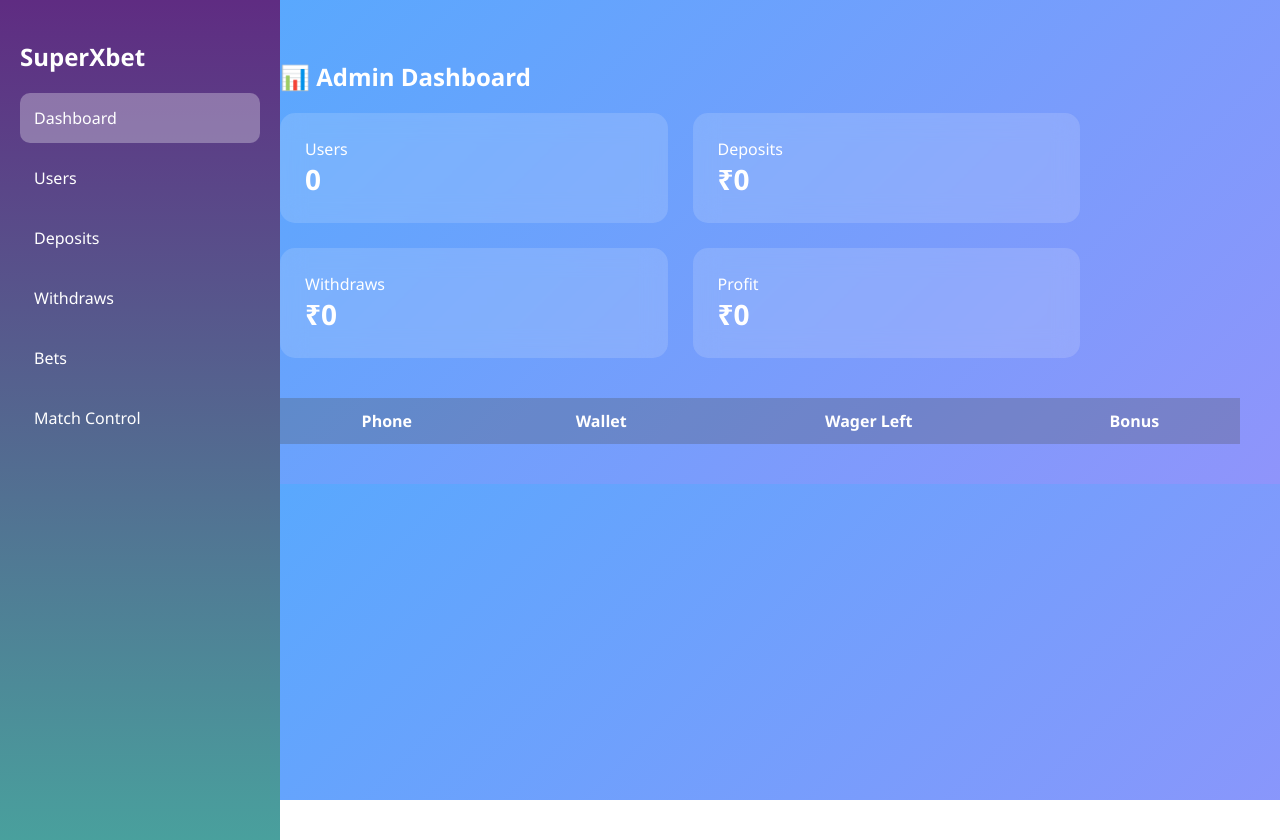
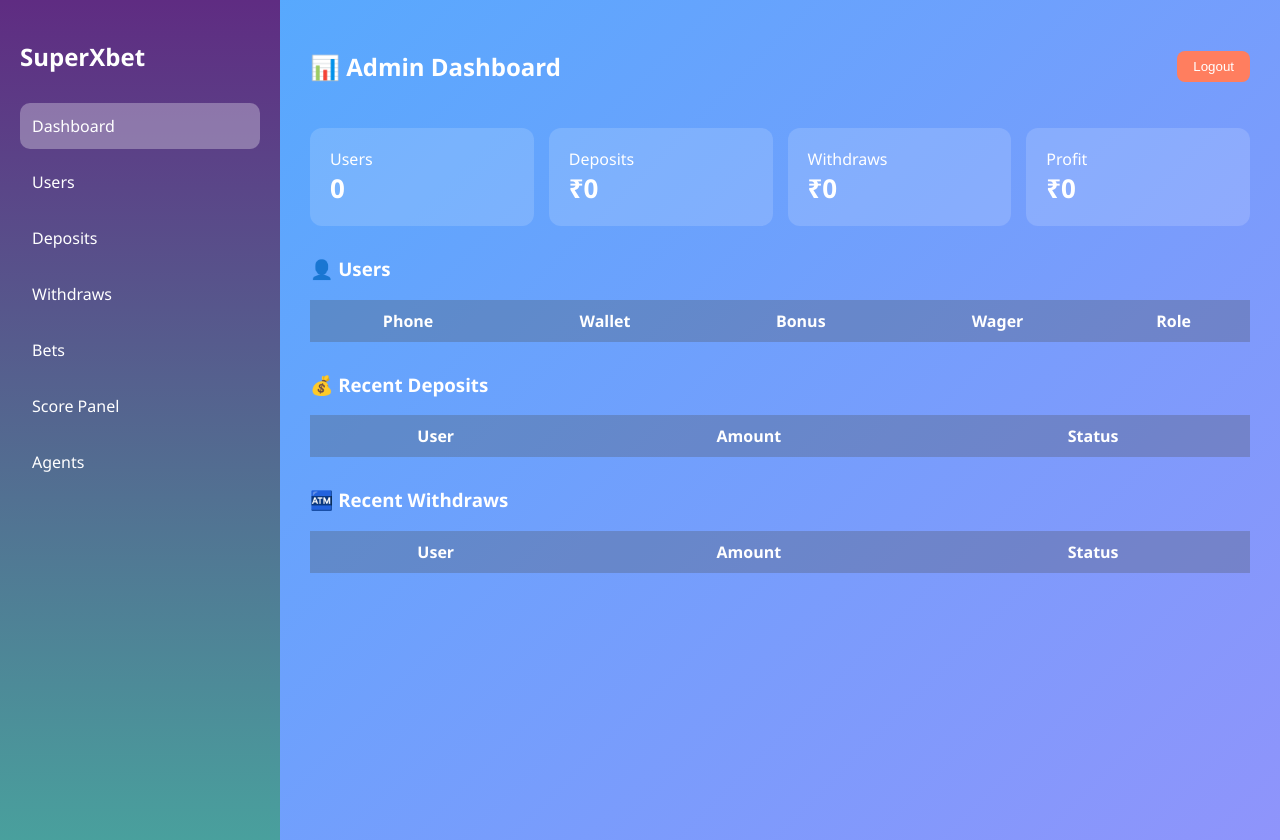
Before and after one commit to azasr4u/superxbet-backend, a website: page public/admin/dashboard.html in a window 1280 px wide. Before the commit the page ends 800 px from the top, so only its background shows below. Drawn offline with Linux system fonts and the light colour scheme; no server answers; sample sign-in values are in the browser's storage.

Commit message:
final pro dashboard

```diff
--- a/public/admin/dashboard.html
+++ b/public/admin/dashboard.html
@@ -19,65 +19,80 @@
   height:100vh;
   background: linear-gradient(180deg,#5f2c82,#49a09d);
   padding:20px;
-  position:fixed;
 }
+
+.sidebar h2 { margin-bottom:30px; }
 
 .menu a {
   display:block;
-  padding:14px;
+  padding:12px;
   margin-bottom:10px;
   color:white;
   text-decoration:none;
   border-radius:10px;
 }
 
-.active {
-  background:rgba(255,255,255,0.3);
-}
+.active { background:rgba(255,255,255,0.3); }
 
 /* MAIN */
 .main {
-  margin-left:240px;
-  width:100%;
-  padding:40px;
+  flex:1;
+  padding:30px;
 }
 
-/* GRID */
+/* TOPBAR */
+.topbar {
+  display:flex;
+  justify-content:space-between;
+  align-items:center;
+  margin-bottom:25px;
+}
+
+.logout {
+  padding:8px 16px;
+  border:none;
+  border-radius:8px;
+  background:#ff7e5f;
+  color:white;
+  cursor:pointer;
+}
+
+/* CARDS */
 .grid {
   display:grid;
-  grid-template-columns:repeat(2,1fr);
-  gap:25px;
-  max-width:800px;
+  grid-template-columns:repeat(4,1fr);
+  gap:15px;
+  margin-bottom:25px;
 }
 
-/* CARD */
 .card {
-  padding:25px;
-  border-radius:15px;
-  background: rgba(255,255,255,0.15);
-  backdrop-filter: blur(12px);
+  padding:20px;
+  border-radius:12px;
+  background:rgba(255,255,255,0.15);
 }
 
 .value {
-  font-size:28px;
+  font-size:26px;
   font-weight:bold;
 }
 
 /* TABLE */
 table {
   width:100%;
-  margin-top:40px;
   border-collapse:collapse;
   background:rgba(255,255,255,0.1);
 }
 
 th, td {
-  padding:12px;
+  padding:10px;
   text-align:center;
 }
 
-th {
-  background:rgba(0,0,0,0.2);
+th { background:rgba(0,0,0,0.2); }
+
+/* SECTION */
+.section {
+  margin-top:30px;
 }
 </style>
 </head>
@@ -92,92 +107,163 @@
     <a href="/admin/deposits.html">Deposits</a>
     <a href="/admin/withdraws.html">Withdraws</a>
     <a href="/admin/bets.html">Bets</a>
-    <a href="/admin/odds.html">Match Control</a>
+    <a href="/admin/score.html">Score Panel</a>
+    <a href="/admin/agents.html">Agents</a>
   </div>
 </div>
 
 <div class="main">
 
+<div class="topbar">
   <h2>📊 Admin Dashboard</h2>
+  <button class="logout" onclick="logout()">Logout</button>
+</div>
 
+<!-- 🔥 STATS -->
 <div class="grid">
   <div class="card">
-      <div>Users</div>
+    Users
     <div id="users" class="value">0</div>
   </div>
 
   <div class="card">
-      <div>Deposits</div>
+    Deposits
     <div id="dep" class="value">₹0</div>
   </div>
 
   <div class="card">
-      <div>Withdraws</div>
+    Withdraws
     <div id="with" class="value">₹0</div>
   </div>
 
   <div class="card">
-      <div>Profit</div>
+    Profit
     <div id="profit" class="value">₹0</div>
   </div>
 </div>
 
-  <!-- 🔥 USER DETAILS TABLE -->
+<!-- 🔥 USER TABLE -->
+<div class="section">
+  <h3>👤 Users</h3>
+
   <table>
     <thead>
       <tr>
         <th>Phone</th>
         <th>Wallet</th>
-        <th>Wager Left</th>
         <th>Bonus</th>
+        <th>Wager</th>
+        <th>Role</th>
       </tr>
     </thead>
-    <tbody id="userTable"></tbody>
+    <tbody id="usersTable"></tbody>
   </table>
+</div>
+
+<!-- 🔥 RECENT DEPOSITS -->
+<div class="section">
+  <h3>💰 Recent Deposits</h3>
+
+  <table>
+    <thead>
+      <tr>
+        <th>User</th>
+        <th>Amount</th>
+        <th>Status</th>
+      </tr>
+    </thead>
+    <tbody id="depositsTable"></tbody>
+  </table>
+</div>
+
+<!-- 🔥 RECENT WITHDRAW -->
+<div class="section">
+  <h3>🏧 Recent Withdraws</h3>
+
+  <table>
+    <thead>
+      <tr>
+        <th>User</th>
+        <th>Amount</th>
+        <th>Status</th>
+      </tr>
+    </thead>
+    <tbody id="withdrawTable"></tbody>
+  </table>
+</div>
 
 </div>
 
 <script>
+
 const token = localStorage.getItem("adminToken");
 
-if (!token) {
-  window.location.href = "/admin/login.html";
+if(!token){
+  window.location.href="/admin/login.html";
 }
 
-async function loadDashboard(){
-  const res = await fetch("/api/admin/dashboard", {
-    headers: { Authorization: "Bearer " + token }
+function logout(){
+  localStorage.removeItem("adminToken");
+  location.href="/admin/login.html";
+}
+
+async function load(){
+
+  const res = await fetch("/api/admin/dashboard",{
+    headers:{ Authorization:"Bearer "+token }
   });
 
   const d = await res.json();
 
-  // ✅ FIXED VALUES
-  document.getElementById("users").innerText = d.totalUsers || 0;
-  document.getElementById("dep").innerText = "₹" + (d.totalDeposits || 0);
-  document.getElementById("with").innerText = "₹" + (d.totalWithdraws || 0);
+  // 🔥 STATS
+  users.innerText = d.totalUsers || 0;
+  dep.innerText = "₹" + (d.totalDeposits || 0);
+  withdraw.innerText = "₹" + (d.totalWithdraws || 0);
+  profit.innerText = "₹" + ((d.totalDeposits||0)-(d.totalWithdraws||0));
 
-  document.getElementById("profit").innerText =
-    "₹" + ((d.totalDeposits || 0) - (d.totalWithdraws || 0));
-
-  // 🔥 USER TABLE
-  let html = "";
-
-  d.users?.forEach(u => {
-    html += `
+  // 🔥 USERS
+  let uhtml="";
+  d.users?.forEach(u=>{
+    uhtml+=`
     <tr>
       <td>${u.phone}</td>
       <td>₹${u.wallet}</td>
+      <td>₹${u.bonus}</td>
       <td>₹${u.wageringLeft}</td>
-        <td>₹${u.bonus}</td>
-      </tr>
-    `;
+      <td>${u.role}</td>
+    </tr>`;
   });
+  usersTable.innerHTML=uhtml;
 
-  document.getElementById("userTable").innerHTML = html;
+  // 🔥 DEPOSITS
+  let dhtml="";
+  d.deposits?.forEach(x=>{
+    dhtml+=`
+    <tr>
+      <td>${x.userId}</td>
+      <td>₹${x.amount}</td>
+      <td>${x.status}</td>
+    </tr>`;
+  });
+  depositsTable.innerHTML=dhtml;
+
+  // 🔥 WITHDRAW
+  let whtml="";
+  d.withdraws?.forEach(x=>{
+    whtml+=`
+    <tr>
+      <td>${x.userId}</td>
+      <td>₹${x.amount}</td>
+      <td>${x.status}</td>
+    </tr>`;
+  });
+  withdrawTable.innerHTML=whtml;
+
 }
 
-setInterval(loadDashboard, 5000);
-loadDashboard();
+setInterval(load,4000);
+load();
+
 </script>
 
 </body>
```
Lines whose indentation alone changed are shown as unchanged.
